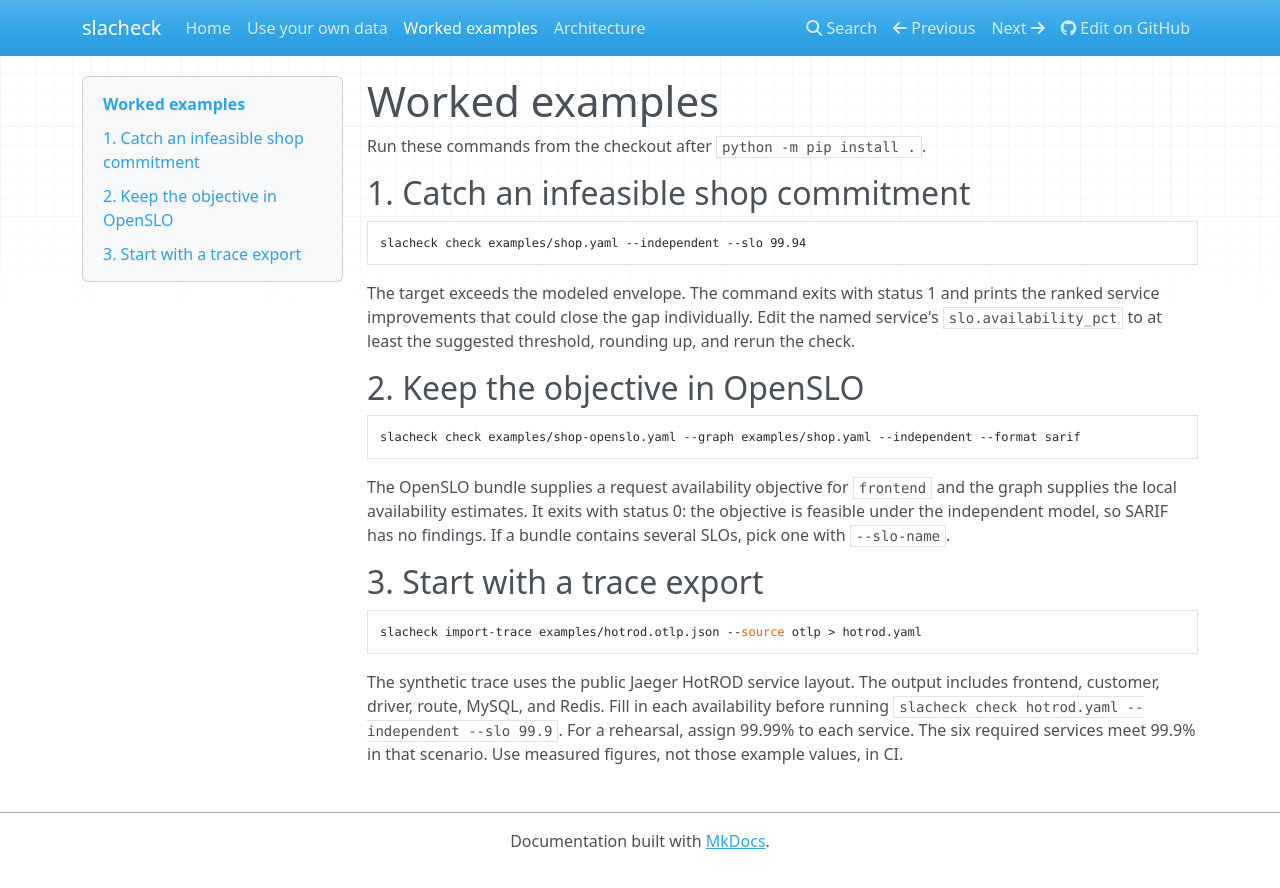
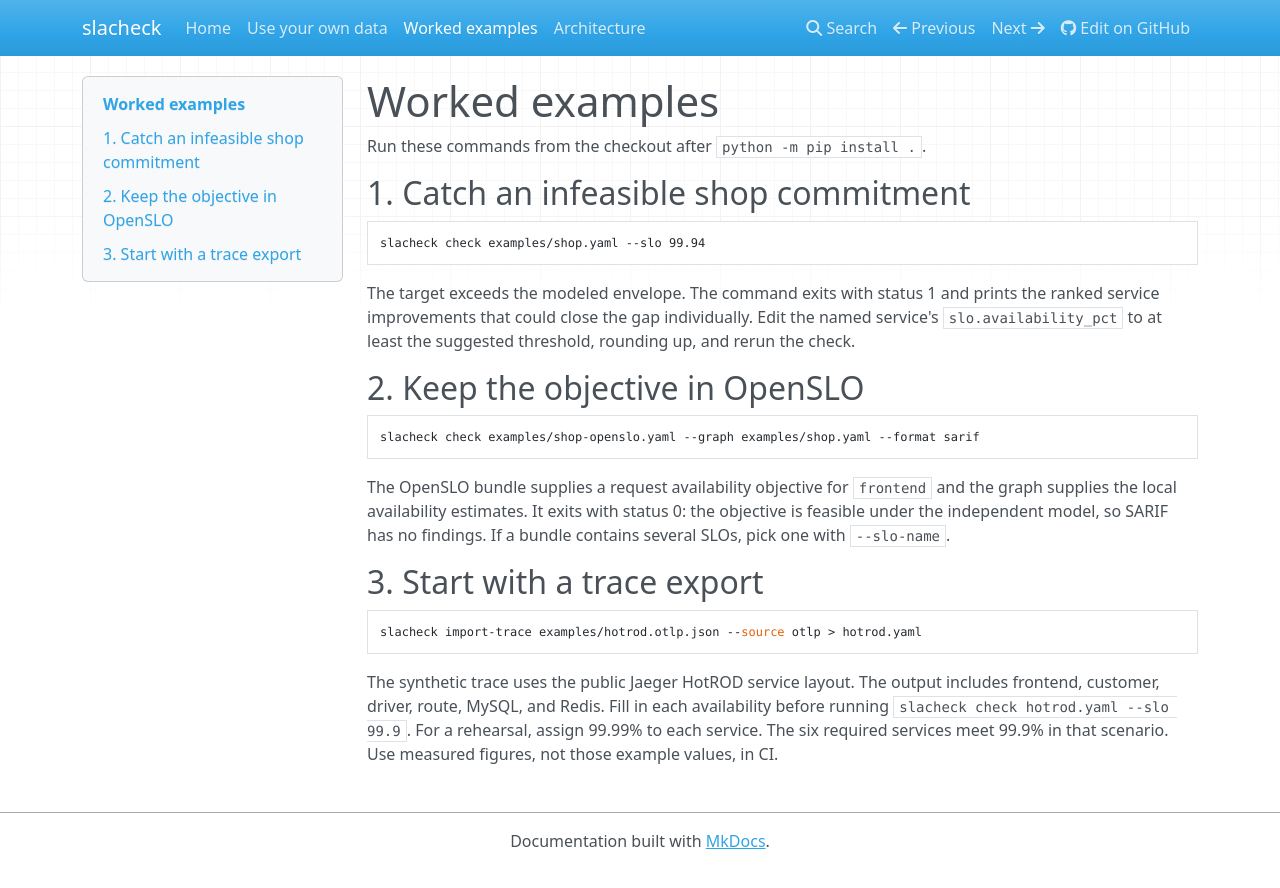
Before and after one commit to Wassbdr/slcmca, an MkDocs documentation site: the page built from docs/examples.md, in a window 1280 px wide. Shown: the top 888 px of the page. Built offline with MkDocs 1.6.1, drawn with Linux system fonts in a browser that asks for light colours; nearby versions of some CDN libraries.

Commit message:
Default to exact availability checks
Co-Authored-By: bot_apk <apk@cognition.ai>

````diff
--- a/action.yml
+++ b/action.yml
@@ -44,7 +44,7 @@ runs:
         TARGET: ${{ inputs.slo }}
         SLO_NAME: ${{ inputs.slo-name }}
       run: |
-        args=(check --independent --format sarif)
+        args=(check --format sarif)
         if [[ -n "$GRAPH" ]]; then args+=(--graph "$GRAPH"); fi
         if [[ -n "$TARGET" ]]; then args+=(--slo "$TARGET"); fi
         if [[ -n "$SLO_NAME" ]]; then args+=(--slo-name "$SLO_NAME"); fi
--- a/docs/examples.md
+++ b/docs/examples.md
@@ -5,7 +5,7 @@ Run these commands from the checkout after `python -m pip install .`.
 ## 1. Catch an infeasible shop commitment
 
 ```sh
-slacheck check examples/shop.yaml --independent --slo 99.94
+slacheck check examples/shop.yaml --slo 99.94
 ```
 
 The target exceeds the modeled envelope. The command exits with status 1 and
@@ -16,7 +16,7 @@ threshold, rounding up, and rerun the check.
 ## 2. Keep the objective in OpenSLO
 
 ```sh
-slacheck check examples/shop-openslo.yaml --graph examples/shop.yaml --independent --format sarif
+slacheck check examples/shop-openslo.yaml --graph examples/shop.yaml --format sarif
 ```
 
 The OpenSLO bundle supplies a request availability objective for `frontend` and
@@ -32,6 +32,6 @@ slacheck import-trace examples/hotrod.otlp.json --source otlp > hotrod.yaml
 
 The synthetic trace uses the public Jaeger HotROD service layout. The output
 includes frontend, customer, driver, route, MySQL, and Redis. Fill in each
-availability before running `slacheck check hotrod.yaml --independent --slo 99.9`.
+availability before running `slacheck check hotrod.yaml --slo 99.9`.
 For a rehearsal, assign 99.99% to each service. The six required services meet
 99.9% in that scenario. Use measured figures, not those example values, in CI.
````
Also changed, not shown: CHANGELOG.md (+6 -5 lines), README.md (+5 -3 lines), benchmarks/README.md (+1 -1 lines), docs/architecture.md (+5 -2 lines), docs/index.md (+1 -1 lines), docs/tutorial.md (+2 -2 lines), 7 other files.
